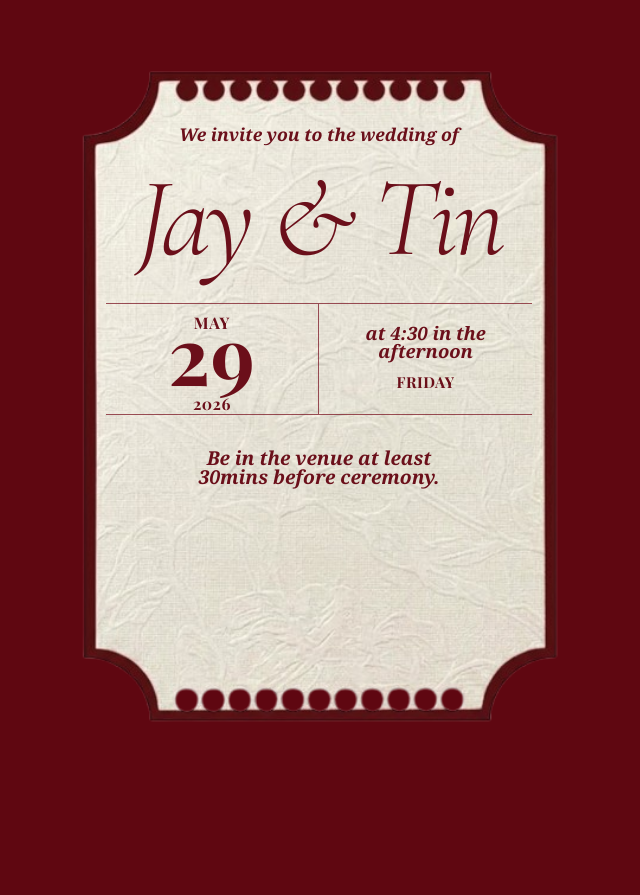
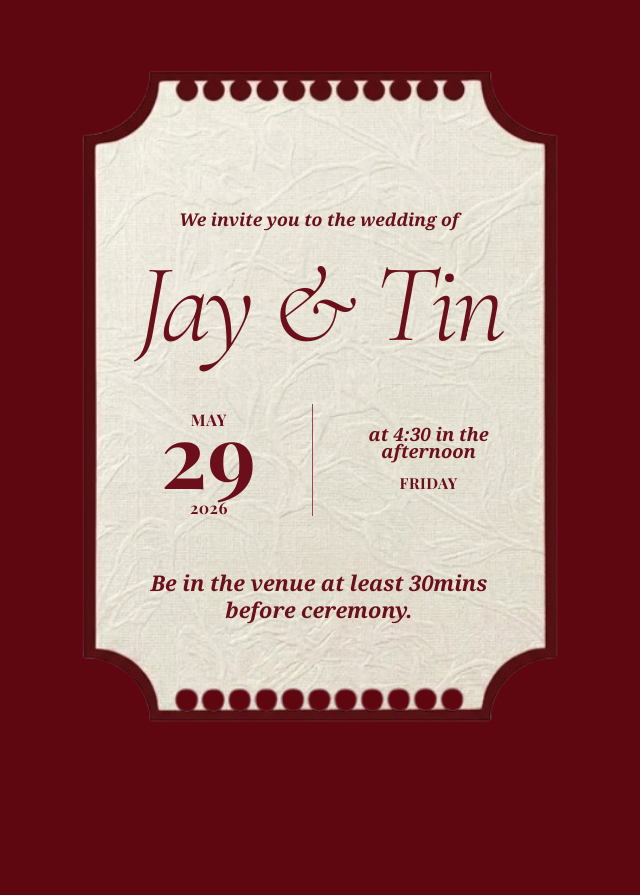
Before and after one commit to editwithjob/jay-tin-rsvp, a React (Vite) app: page / in a window 1280 px wide. Shown: the part 960-1855 px from the top of the page, without its empty margins (321-961 px from the left). Built offline with nearby package versions, Linux system fonts and the light colour scheme.

Commit message:
ticket size

```diff
--- a/src/App.jsx
+++ b/src/App.jsx
@@ -100,11 +100,9 @@ function HeroSection() {
 
 function TicketSection() {
   return (
-    // Pushed right up under the hero section, no horizontal padding
     <section className="chapter-section relative flex items-center justify-center overflow-hidden px-0 pb-20 pt-8 text-center">
       <div className="chapter-content relative z-10 flex w-full items-center justify-center">
 
-        {/* MAXIMUM SIZE: Full width of the container (up to 520px), zero margins, zero offsets */}
         <div className="relative mx-auto w-full max-w-[520px]">
           <img
             src={ticketImage}
@@ -112,8 +110,16 @@ function TicketSection() {
             className="w-full"
           />
 
-          <div className="absolute inset-x-[9%] top-[10%] text-center text-[#6b0f1a]">
-            {/* Scaled up the text 'clamp' sizes to perfectly fit the new massive ticket */}
+          {/* REVISED CONTAINER:
+              Using 'justify-center' and a 'gap-y-[10%]' instead of
+              'justify-between' to pull everything closer together
+              and center it on the ticket.
+          */}
+          <div className="absolute inset-x-[9%] top-[10%] bottom-[11%] flex flex-col justify-center gap-y-[10%] text-center text-[#6b0f1a]">
+
+            {/* TOP GROUP: Names and Intro */}
+            {/* REVISED: Reduced top margin from 18% to 12% for better centering */}
+            <div className="mt-[12%]">
               <p className="text-[clamp(0.8rem,3.8vw,1.1rem)] font-semibold italic leading-none">
                 We invite you to the wedding of
               </p>
@@ -121,17 +127,17 @@ function TicketSection() {
               <h2 className="luxury-script mt-[7%] text-[clamp(4.8rem,18vw,7rem)] leading-[0.82] tracking-[-0.04em] text-[#6b0f1a]">
                 Jay & Tin
               </h2>
+            </div>
 
-            <div className="mt-[9%] grid min-h-[112px] grid-cols-2 border-y border-[#7c1725]/75">
+            {/* MIDDLE GROUP: Date and Time */}
+            <div className="grid grid-cols-2 gap-3 min-h-[112px]">
               <div className="flex flex-col items-center justify-center border-r border-[#7c1725]/75 px-2 text-center">
                 <p className="heading-serif m-0 translate-y-[3px] text-[clamp(0.8rem,3.5vw,1rem)] font-bold uppercase leading-none">
                   May
                 </p>
-
-                <p className="heading-serif m-0 -translate-y-[6px] text-[clamp(3.8rem,14vw,5rem)] font-bold leading-[0.78]">
+                <p className="heading-serif m-0 -translate-y-[6px] text-[clamp(3.8rem,14vw,5.5rem)] font-bold leading-[0.78]">
                   29
                 </p>
-
                 <p className="heading-serif m-0 translate-y-[6px] text-[clamp(0.8rem,3.5vw,1rem)] font-bold leading-none tracking-[0.08em]">
                   2026
                 </p>
@@ -142,19 +148,18 @@ function TicketSection() {
                   <p className="m-0 text-[clamp(0.9rem,4vw,1.15rem)] font-semibold italic">
                     at 4:30 in the
                   </p>
-
                   <p className="m-0 text-[clamp(0.9rem,4vw,1.15rem)] font-semibold italic">
                     afternoon
                   </p>
                 </div>
-
                 <p className="heading-serif m-0 mt-3 text-[clamp(0.75rem,3vw,0.95rem)] font-bold uppercase tracking-[0.18em]">
                   Friday
                 </p>
               </div>
             </div>
 
-            <p className="mx-auto mt-[8%] max-w-[280px] text-[clamp(0.95rem,4vw,1.2rem)] font-semibold italic leading-[0.95]">
+            {/* BOTTOM GROUP: Reminder text scaled up */}
+            <p className="mx-auto max-w-[340px] text-[clamp(1rem,4.5vw,1.35rem)] font-semibold italic leading-tight">
               Be in the venue at least 30mins before ceremony.
             </p>
           </div>
```
Lines whose indentation alone changed are shown as unchanged.
